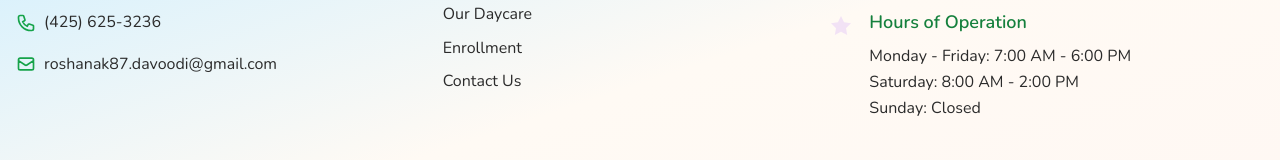
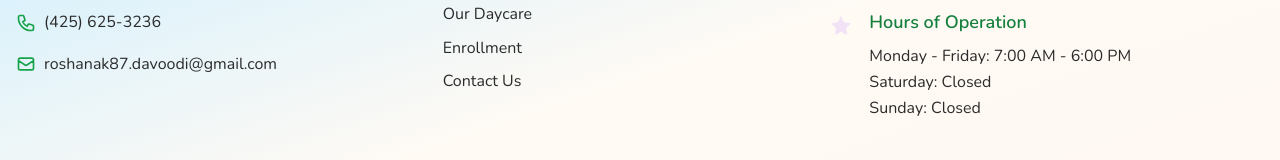
Before and after one commit to roddazad/shining-stars, a Next.js app: page / in a window 1280 px wide. Shown: the part 3686-3846 px from the top of the page. Built offline with nearby package versions, Linux system fonts and the light colour scheme.

Commit message:
updated the operating days

```diff
--- a/src/components/Footer.js
+++ b/src/components/Footer.js
@@ -104,7 +104,7 @@ const Footer = () => {
             <div className="mt-6">
               <h4 className="text-lg font-semibold mb-2 text-green-700">Hours of Operation</h4>
               <p className="text-[#2b2b2b]">Monday - Friday: 7:00 AM - 6:00 PM</p>
-              <p className="text-[#2b2b2b]">Saturday: 8:00 AM - 2:00 PM</p>
+              <p className="text-[#2b2b2b]">Saturday: Closed</p>
               <p className="text-[#2b2b2b]">Sunday: Closed</p>
             </div>
           </div>
```
